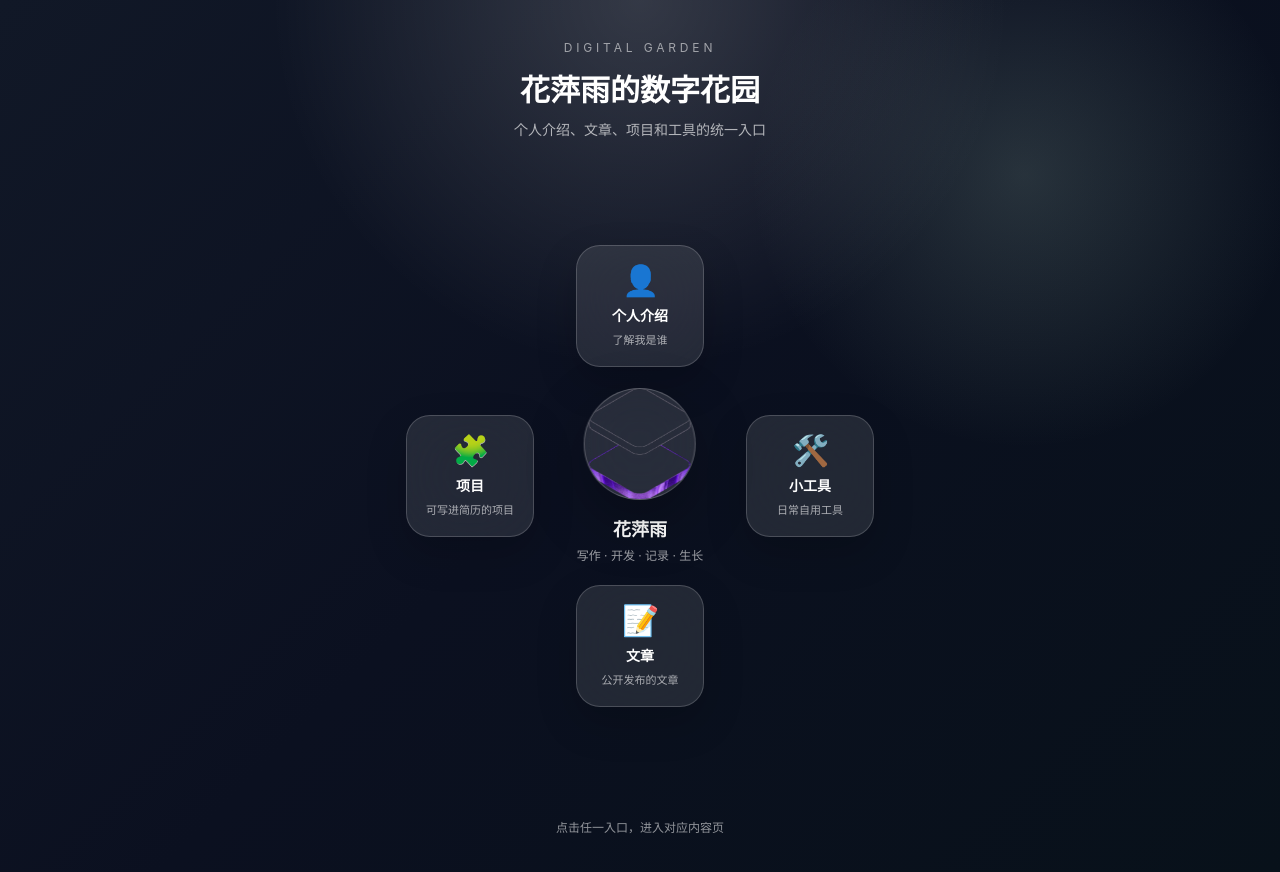
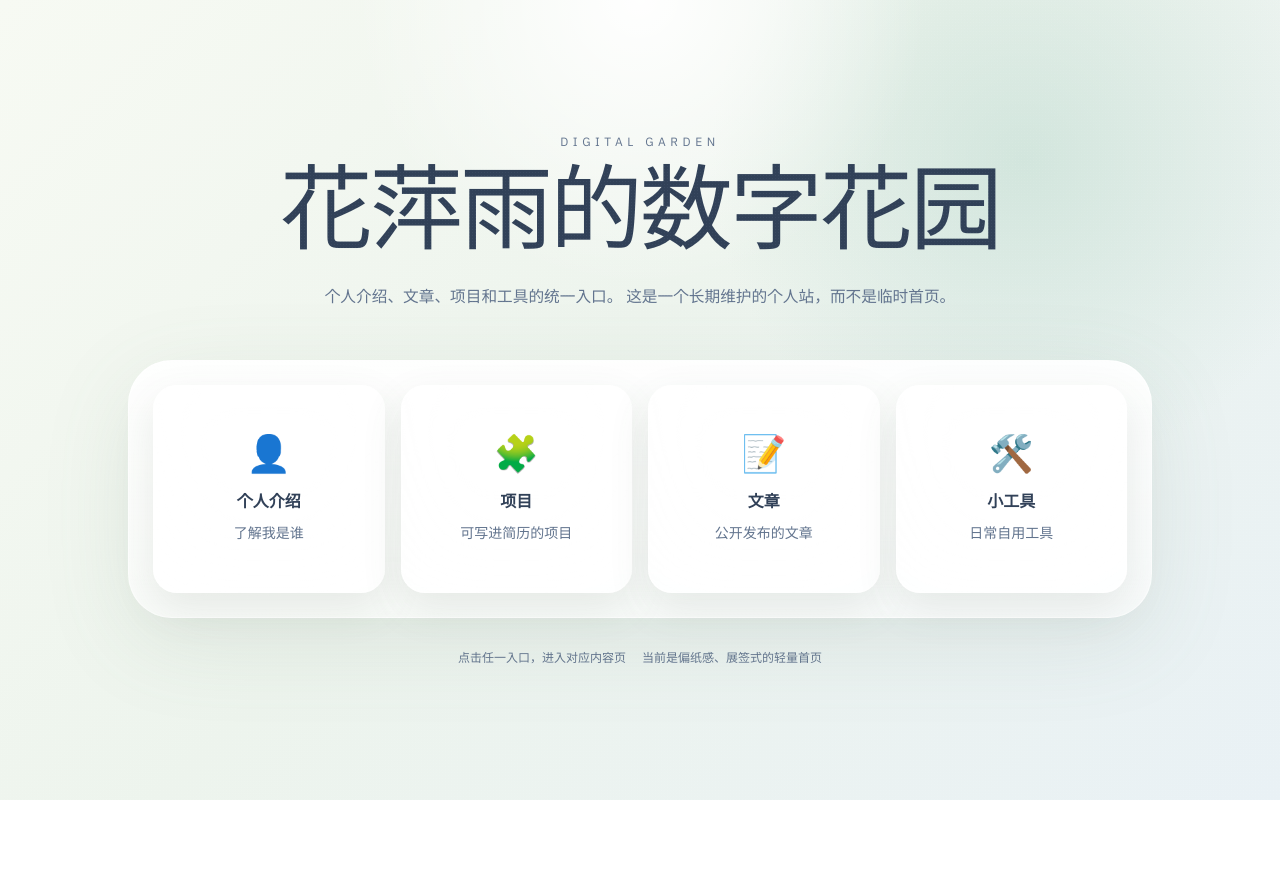
Before and after one commit to catteacher0515/Pingyu-s-Garden, a React (Vite) app: page / in a window 1280 px wide. Shown: the top 872 px of the page. After the commit the page ends 800 px from the top, so only its background shows below. Built offline with nearby package versions, Linux system fonts and the light colour scheme.

Commit message:
feat: restyle home as glass signboard

```diff
--- a/src/components/Garden/CenterNode.tsx
+++ /dev/null
@@ -1,11 +0,0 @@
-export default function CenterNode() {
-  return (
-    <div className="absolute left-1/2 top-1/2 z-10 flex -translate-x-1/2 -translate-y-1/2 flex-col items-center text-center">
-      <div className="h-28 w-28 overflow-hidden rounded-full border border-white/24 bg-white/12 shadow-[0_20px_60px_rgba(0,0,0,0.28)] backdrop-blur-2xl">
-        <img src="/avatar.jpg" alt="花萍雨头像" className="h-full w-full object-cover" />
-      </div>
-      <div className="mt-4 text-lg font-semibold text-white">花萍雨</div>
-      <div className="mt-1 text-xs text-white/60">写作 · 开发 · 记录 · 生长</div>
-    </div>
-  )
-}
--- a/src/components/Garden/FlowerNode.tsx
+++ b/src/components/Garden/FlowerNode.tsx
@@ -6,23 +6,16 @@ interface FlowerNodeProps {
 }
 
 export default function FlowerNode({ section, onClick }: FlowerNodeProps) {
-  const style = {
-    left: '50%',
-    top: '50%',
-    transform: `translate(${Math.cos((section.angle - 90) * Math.PI / 180) * 170}px, ${Math.sin((section.angle - 90) * Math.PI / 180) * 170}px) translate(-50%, -50%)`,
-  }
-
   return (
     <button
       type="button"
       onClick={onClick}
-      style={style}
       aria-label={section.label}
-      className="absolute flex w-32 flex-col items-center rounded-[1.5rem] border border-white/18 bg-white/10 px-4 py-4 text-center text-white shadow-[0_16px_40px_rgba(0,0,0,0.18)] backdrop-blur-2xl transition hover:bg-white/16 hover:shadow-[0_20px_52px_rgba(0,0,0,0.24)]"
+      className="flex min-h-[13rem] flex-col items-center justify-center rounded-[1.5rem] border border-white/60 bg-white/78 px-4 py-5 text-center text-slate-700 shadow-[0_16px_40px_rgba(80,96,84,0.12)] backdrop-blur-2xl transition hover:bg-white/92 hover:shadow-[0_20px_52px_rgba(80,96,84,0.16)]"
     >
-      <span className="text-3xl">{section.emoji}</span>
-      <span className="mt-2 text-sm font-semibold">{section.label}</span>
-      <span className="mt-1 text-[11px] leading-5 text-white/62">{section.description}</span>
+      <span className="text-4xl">{section.emoji}</span>
+      <span className="mt-4 text-base font-semibold">{section.label}</span>
+      <span className="mt-2 text-sm leading-6 text-slate-500">{section.description}</span>
     </button>
   )
 }
--- a/src/components/Garden/GardenMap.tsx
+++ b/src/components/Garden/GardenMap.tsx
@@ -1,5 +1,4 @@
 import { useNavigate } from 'react-router-dom'
-import CenterNode from './CenterNode'
 import FlowerNode from './FlowerNode'
 import type { HomeSectionConfig } from '../../types'
 
@@ -14,8 +13,9 @@ export default function GardenMap() {
   const navigate = useNavigate()
 
   return (
-    <div className="relative aspect-square w-[min(84vw,38rem)]">
-      <CenterNode />
+    <div className="relative w-full">
+      <div className="mx-auto max-w-5xl rounded-[2.75rem] border border-white/70 bg-[linear-gradient(180deg,rgba(255,255,255,0.92),rgba(255,255,255,0.66))] px-5 py-5 shadow-[0_24px_90px_rgba(100,126,109,0.12)] backdrop-blur-3xl sm:px-6 sm:py-6">
+        <div className="grid gap-4 md:grid-cols-4">
           {HOME_SECTIONS.map((section) => (
             <FlowerNode
               key={section.id}
@@ -24,5 +24,7 @@ export default function GardenMap() {
             />
           ))}
         </div>
+      </div>
+    </div>
   )
 }
--- a/src/index.css
+++ b/src/index.css
@@ -1,7 +1,14 @@
+@import url('https://fonts.googleapis.com/css2?family=IBM+Plex+Sans:wght@400;500;600;700&family=Cormorant+Garamond:wght@500;600;700&display=swap');
 @import "tailwindcss";
 
 :root {
-  color-scheme: dark;
+  color-scheme: light;
+  --site-bg: #f7faf3;
+  --site-ink: #344156;
+  --site-muted: #6b7b8f;
+  --site-paper: rgba(255, 255, 255, 0.8);
+  --site-border: rgba(255, 255, 255, 0.75);
+  --site-shadow: 0 24px 90px rgba(100, 126, 109, 0.12);
 }
 
 html,
@@ -12,6 +19,32 @@ body,
 
 body {
   min-height: 100vh;
-  background: #0b1020;
-  color: #fff;
+  background:
+    radial-gradient(circle at 18% 18%, rgba(255, 255, 255, 0.86), transparent 24%),
+    radial-gradient(circle at 82% 14%, rgba(208, 230, 221, 0.56), transparent 24%),
+    linear-gradient(135deg, #f7faf3 0%, #edf4ed 46%, #e9f1f5 100%);
+  color: var(--site-ink);
+  font-family: 'IBM Plex Sans', system-ui, sans-serif;
+  overflow-x: hidden;
 }
+
+body::before {
+  content: '';
+  position: fixed;
+  inset: 0;
+  pointer-events: none;
+  background-image:
+    radial-gradient(rgba(255, 255, 255, 0.7) 1px, transparent 1px),
+    radial-gradient(rgba(112, 138, 122, 0.15) 1px, transparent 1px);
+  background-size: 3px 3px, 11px 11px;
+  opacity: 0.18;
+  mix-blend-mode: soft-light;
+}
+
+.font-display {
+  font-family: 'Cormorant Garamond', Georgia, serif;
+}
+
+.font-body {
+  font-family: 'IBM Plex Sans', system-ui, sans-serif;
+}
--- a/src/pages/HomePage.tsx
+++ b/src/pages/HomePage.tsx
@@ -2,19 +2,27 @@ import GardenMap from '../components/Garden/GardenMap'
 
 export default function HomePage() {
   return (
-    <main className="min-h-screen bg-[radial-gradient(circle_at_top,rgba(255,255,255,0.16),transparent_34%),radial-gradient(circle_at_80%_20%,rgba(170,205,188,0.18),transparent_22%),linear-gradient(135deg,#111827_0%,#0b1020_48%,#08111a_100%)]">
-      <section className="mx-auto flex min-h-screen max-w-7xl flex-col items-center justify-center px-6 py-10">
-        <header className="mb-8 text-center">
-          <p className="text-xs uppercase tracking-[0.32em] text-white/55">Digital Garden</p>
-          <h1 className="mt-4 text-3xl font-semibold text-white">花萍雨的数字花园</h1>
-          <p className="mt-3 text-sm text-white/65">个人介绍、文章、项目和工具的统一入口</p>
+    <main className="min-h-screen bg-[radial-gradient(circle_at_top,rgba(255,255,255,0.96),transparent_28%),radial-gradient(circle_at_80%_20%,rgba(200,224,214,0.72),transparent_26%),linear-gradient(135deg,#f7faf3_0%,#edf4ed_46%,#e9f1f5_100%)]">
+      <section className="mx-auto flex min-h-screen max-w-6xl flex-col justify-center px-6 py-10">
+        <header className="mx-auto max-w-4xl text-center">
+          <p className="font-body text-xs uppercase tracking-[0.38em] text-slate-500">DIGITAL GARDEN</p>
+          <h1 className="font-display mt-5 text-[clamp(3rem,8vw,5.8rem)] leading-[0.92] tracking-[-0.03em] text-slate-700">
+            花萍雨的数字花园
+          </h1>
+          <p className="font-body mx-auto mt-6 max-w-2xl text-[0.98rem] leading-8 text-slate-500">
+            个人介绍、文章、项目和工具的统一入口。
+            这是一个长期维护的个人站，而不是临时首页。
+          </p>
         </header>
 
-        <div className="relative flex items-center justify-center">
+        <div className="mx-auto mt-12 w-full max-w-5xl">
           <GardenMap />
         </div>
 
-        <p className="mt-10 text-xs text-white/55">点击任一入口，进入对应内容页</p>
+        <div className="mx-auto mt-8 flex max-w-4xl flex-wrap items-center justify-between gap-4 text-xs text-slate-500">
+          <p className="font-body">点击任一入口，进入对应内容页</p>
+          <p className="font-body">当前是偏纸感、展签式的轻量首页</p>
+        </div>
       </section>
     </main>
   )
```
Also changed, not shown: 1 other file (tests, documents, lock files or other folders). Lines whose indentation alone changed are shown as unchanged.
